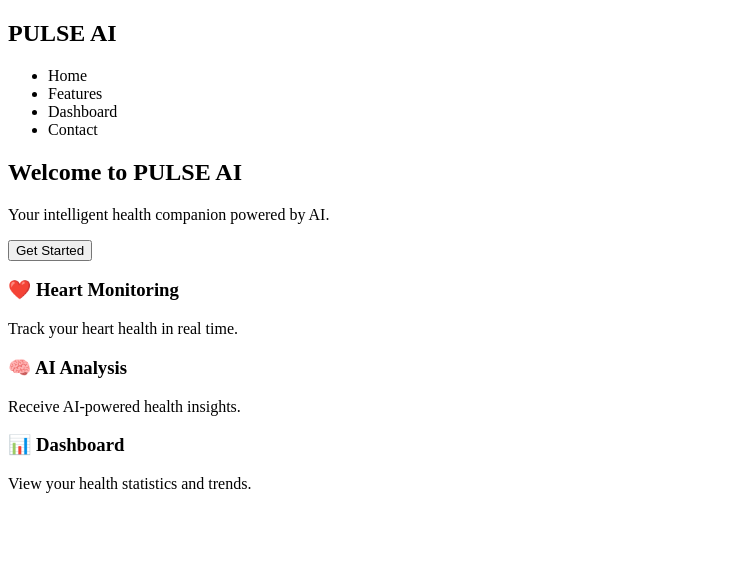
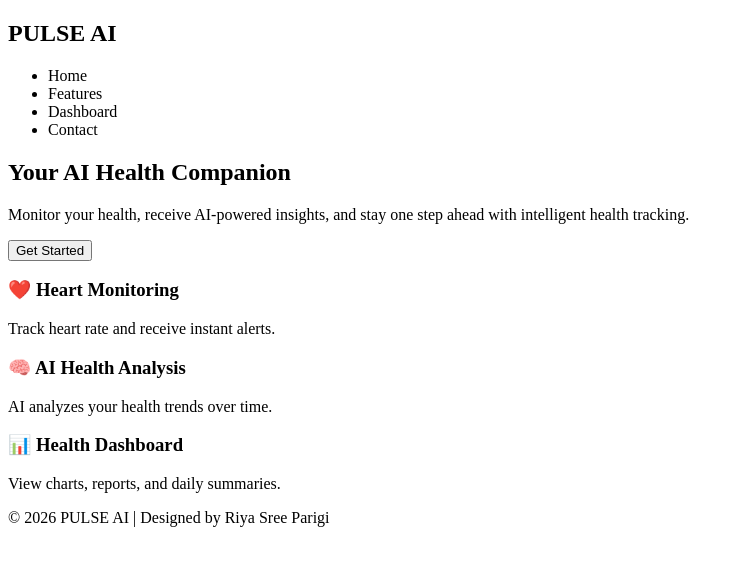
Before and after one commit to RiyaSreeParigi/pulse-ai, a React (Vite) app: page / in a window 1280 px wide. Shown: the top 566 px of the page, without its empty margins (0-744 px from the left). Built offline with nearby package versions, Linux system fonts and the light colour scheme.

Commit message:
Update App.jsx

```diff
--- a/src/App.jsx
+++ b/src/App.jsx
@@ -5,9 +5,9 @@ function App() {
     <div className="app">
 
       <nav className="navbar">
-        <h1>PULSE AI</h1>
+        <h1 className="logo">PULSE AI</h1>
 
-        <ul>
+        <ul className="nav-links">
           <li>Home</li>
           <li>Features</li>
           <li>Dashboard</li>
@@ -16,33 +16,42 @@ function App() {
       </nav>
 
       <section className="hero">
-        <h2>Welcome to PULSE AI</h2>
+        <div className="hero-content">
+          <h2>Your AI Health Companion</h2>
 
-        <p>
-          Your intelligent health companion powered by AI.
-        </p>
+          <p>
+            Monitor your health, receive AI-powered insights,
+            and stay one step ahead with intelligent health tracking.
+          </p>
 
-        <button>Get Started</button>
+          <button className="btn">
+            Get Started
+          </button>
+        </div>
       </section>
 
       <section className="features">
 
         <div className="card">
           <h3>❤️ Heart Monitoring</h3>
-          <p>Track your heart health in real time.</p>
+          <p>Track heart rate and receive instant alerts.</p>
         </div>
 
         <div className="card">
-          <h3>🧠 AI Analysis</h3>
-          <p>Receive AI-powered health insights.</p>
+          <h3>🧠 AI Health Analysis</h3>
+          <p>AI analyzes your health trends over time.</p>
         </div>
 
         <div className="card">
-          <h3>📊 Dashboard</h3>
-          <p>View your health statistics and trends.</p>
+          <h3>📊 Health Dashboard</h3>
+          <p>View charts, reports, and daily summaries.</p>
         </div>
 
       </section>
+
+      <footer className="footer">
+        <p>© 2026 PULSE AI | Designed by Riya Sree Parigi</p>
+      </footer>
 
     </div>
   );
```
